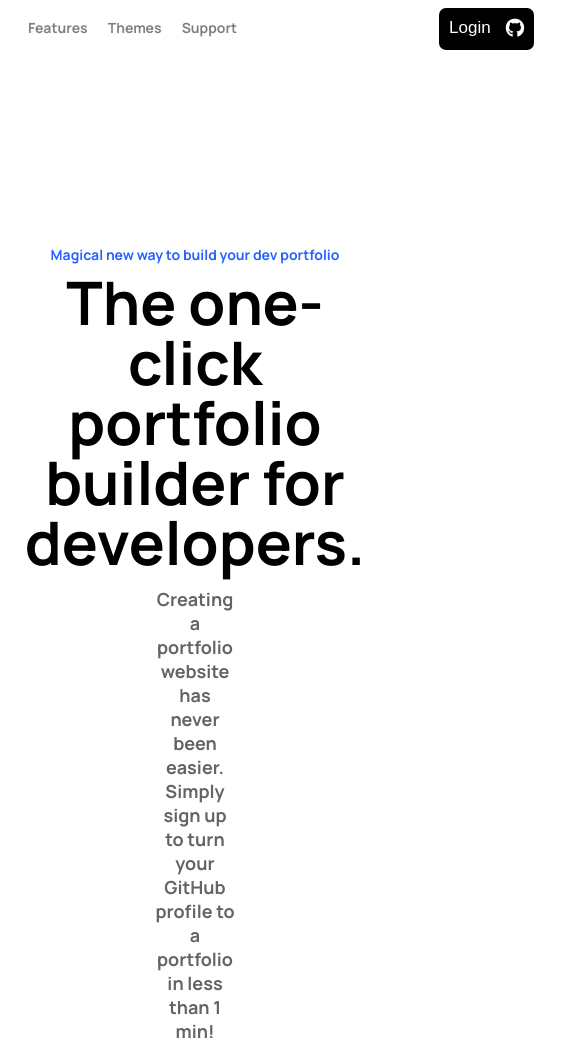
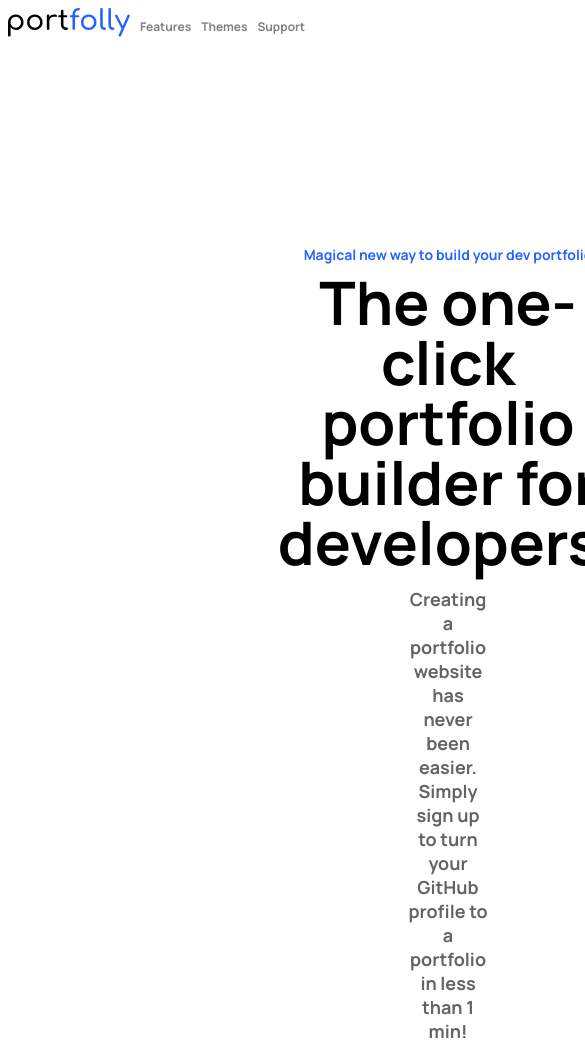
Before and after one commit to amine-omari/project-1, a plain HTML site: page index.html in a window 390 px wide. Shown: the top 1046 px of the page, 585 px wide, since content can reach past the window. Drawn offline with Linux system fonts and the light colour scheme.

Commit message:
changed the header css in the media query

```diff
--- a/style.css
+++ b/style.css
@@ -134,5 +134,22 @@ section p {
 }
 
 @media only screen and (max-width:600px) {
-
+    html {
+        width: fit-content;
+    }
+    header {
+        display: flex;
+        justify-content: space-between;
+        margin-bottom: 120px;
+    }
+    .left-header {
+        gap: 10px;
+    }
+    header a {
+        font-size: 12px;
+        padding-top: 10px;
+    }
+    header svg {
+        margin-right: 0px;
+    }
 }
```
